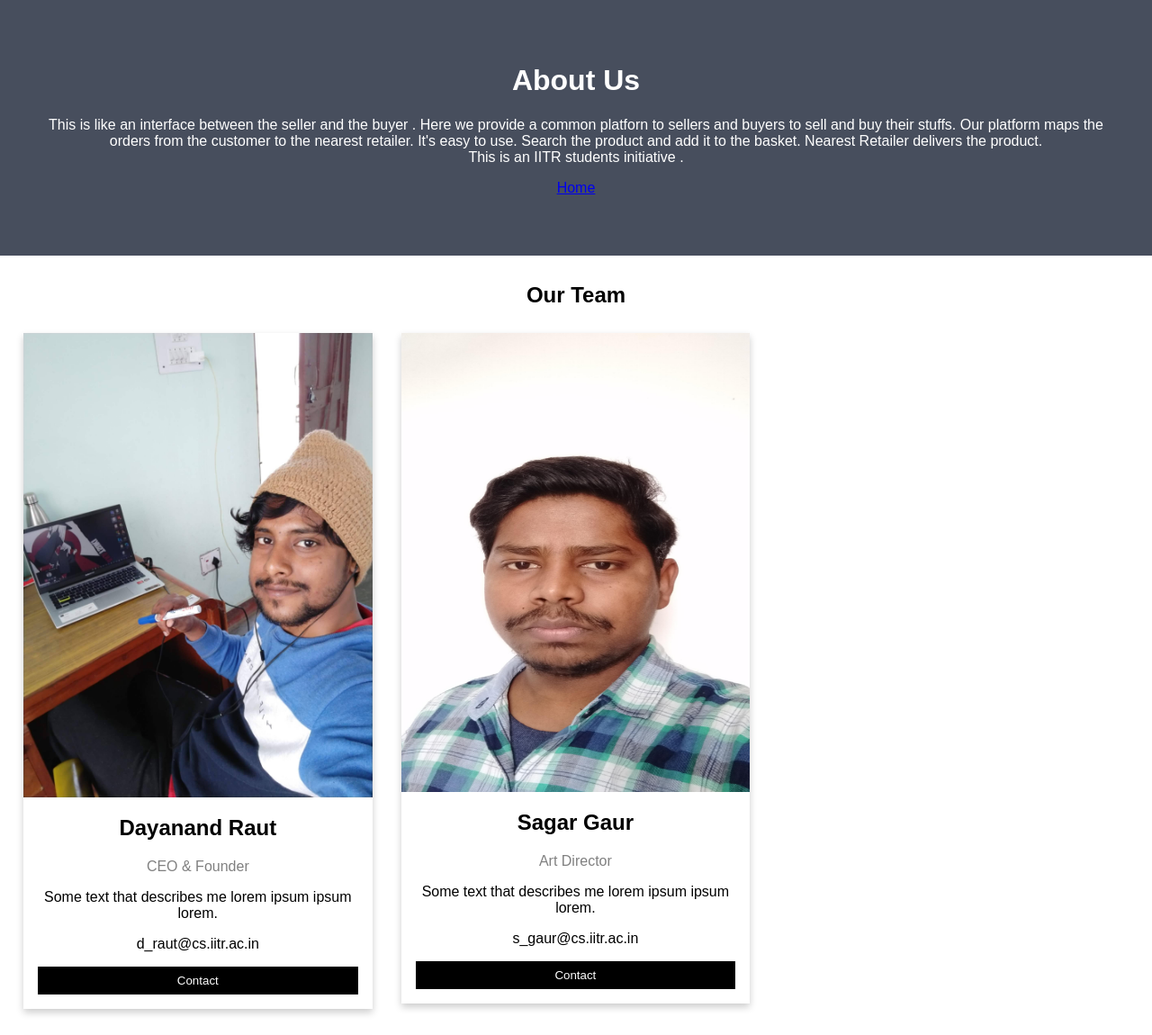
After one commit to dayanandraut/online-store, a PHP site: page /about.html in a window 1280 px wide. The commit adds this page. Shown: the top 1150 px of the page at 90% size. Run offline with PHP 8.4, Linux system fonts and the light colour scheme.

Commit message:
about us page

```diff
--- /dev/null
+++ b/about.html
@@ -0,0 +1,170 @@
+<html>
+
+  <head>
+
+    <title> AboutUs</title>
+
+   <style>
+     body {
+  font-family: Arial, Helvetica, sans-serif;
+  margin: 0;
+}
+
+html {
+  box-sizing: border-box;
+}
+
+*, *:before, *:after {
+  box-sizing: inherit;
+}
+
+.column {
+  float: left;
+  width: 33.3%;
+  margin-bottom: 16px;
+  padding: 0 8px;
+}
+
+.card {
+  box-shadow: 0 4px 8px 0 rgba(0, 0, 0, 0.2);
+  margin: 8px;
+}
+
+.about-section {
+  padding: 50px;
+  text-align: center;
+  background-color: #474e5d;
+  color: white;
+}
+
+.container {
+  padding: 0 16px;
+}
+
+.container::after, .row::after {
+  content: "";
+  clear: both;
+  display: table;
+}
+
+.title {
+  color: grey;
+}
+
+.button {
+  border: none;
+  outline: 0;
+  display: inline-block;
+  padding: 8px;
+  color: white;
+  background-color: #000;
+  text-align: center;
+  cursor: pointer;
+  width: 100%;
+}
+
+.button:hover {
+  background-color: #555;
+}
+
+@media screen and (max-width: 650px) {
+  .column {
+    width: 100%;
+    display: block;
+  }
+}
+
+#main-div {
+    margin: auto;
+    width: 100%;
+    padding: 10px 10px;
+    text-align: center;
+    vertical-align: middle;
+  }
+
+
+
+
+</style>
+
+  </head>
+
+
+  <body>
+
+    <div class="about-section">
+  <h1>About Us</h1>
+  <p>This is like an interface between the seller and the buyer . Here we provide a common platforn to sellers and buyers to sell and buy their stuffs. Our platform maps the orders from the customer to the nearest retailer. It's easy to use. Search the product and add it to the basket. Nearest Retailer delivers the product.<br>This is an IITR students initiative .</p>
+  <p><a href="index.php">Home</a></p>
+</div>
+
+<div id="main-div">
+
+<h2 style="text-align:center">Our Team</h2>
+<div class="row">
+  <div class="column">
+    <div class="card">
+      <img src="img/daya.jpg" alt="Daya" style="width:100%">
+      <div class="container">
+        <h2>Dayanand Raut</h2>
+        <p class="title">CEO & Founder</p>
+        <p>Some text that describes me lorem ipsum ipsum lorem.</p>
+        <p>d_raut@cs.iitr.ac.in</p>
+        <p><button class="button">Contact</button></p>
+      </div>
+    </div>
+  </div>
+
+  <div class="column">
+    <div class="card">
+      <img src="img/sagar.png" alt="Sagar" style="width:100%;height: 510px;">
+      <div class="container">
+        <h2>Sagar Gaur</h2>
+        <p class="title">Art Director</p>
+        <p>Some text that describes me lorem ipsum ipsum lorem.</p>
+        <p>s_gaur@cs.iitr.ac.in</p>
+        <p><button class="button">Contact</button></p>
+      </div>
+    </div>
+  </div>
+ </div>
+ <div class="row">
+  <div class="column">
+    <div class="card">
+      <img src="img/gaurish.png" alt="Gaurish" style="width:100%;height: 510px;" >
+      <div class="container">
+        <h2>Gaurish Mishra</h2>
+        <p class="title">Designer</p>
+        <p>Some text that describes me lorem ipsum ipsum lorem.</p>
+        <p>g_mishra@cs.iitr.ac.in</p>
+        <p><button class="button">Contact</button></p>
+      </div>
+    </div>
+  </div>
+
+  <div class="column">
+    <div class="card">
+      <img src="img/mith.png" alt="Mith" style="width:100%; height: 510px;">
+      <div class="container">
+        <h2>Mithilesh</h2>
+        <p class="title">Art Director</p>
+        <p>Some text that describes me lorem ipsum ipsum lorem.</p>
+        <p>mithilesh@cs.iitr.ac.in</p>
+        <p><button class="button">Contact</button></p>
+      </div>
+    </div>
+  </div>
+</div>
+</div>
+
+
+
+
+
+  </body>
+
+
+
+
+
+</html>
--- a/index.php
+++ b/index.php
@@ -19,7 +19,7 @@ if(isset($_GET['logout'])){
       <a href="index.php">Home</a>
 
 
-      <a href="" class="right">About</a>
+      <a href="about.html" class="right">About</a>
 
       <?php
       if(!isset($_SESSION['customer_logged']) && !isset($_SESSION['seller_logged'])){
```
Also changed, not shown: img/daya.jpg (added), img/mith.png (added), img/sagar.png (added).
